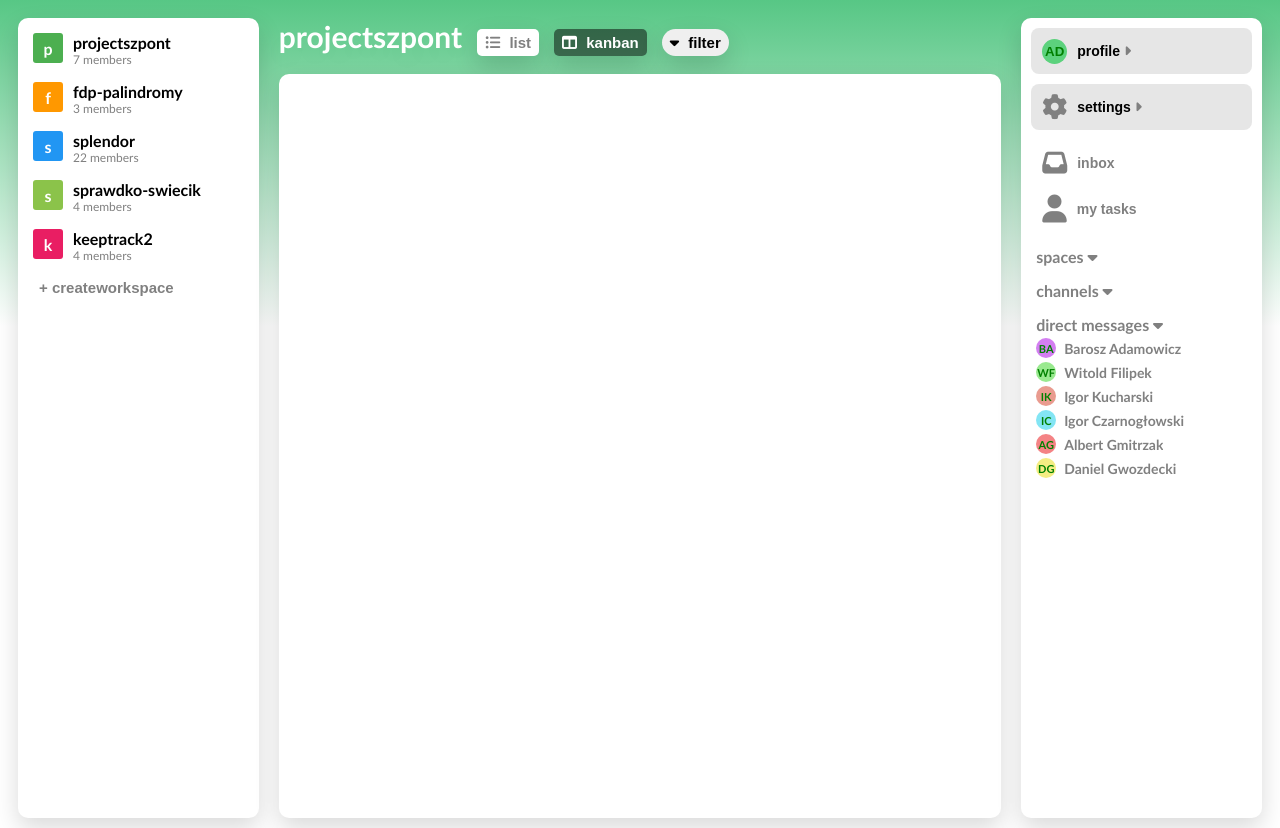
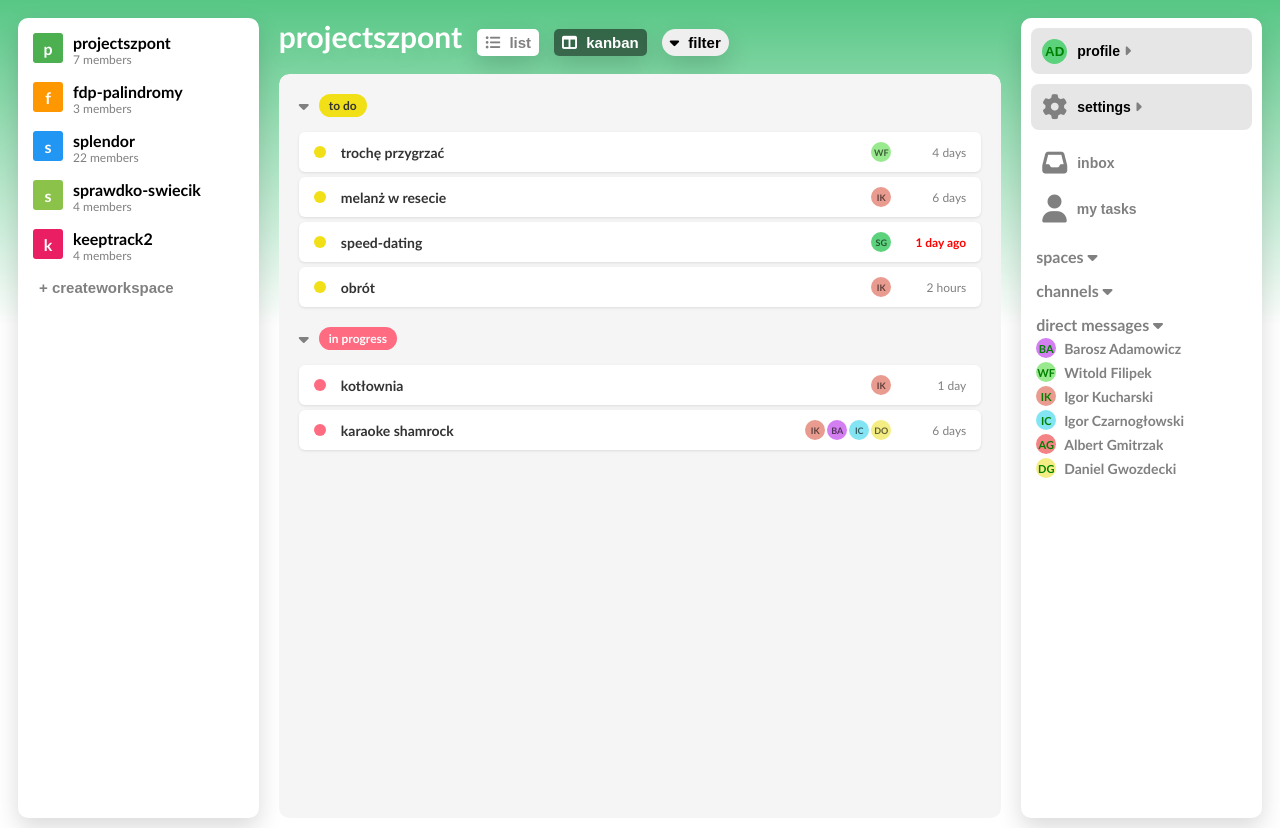
Before and after one commit to cmiband/keeptrack, an Angular app in the folder kp-frontend/: page /home in a window 1280 px wide. Built offline with nearby package versions, Linux system fonts and the light colour scheme; sample sign-in values are in the browser's storage.

Commit message:
zrobilam task-list
zrobilam task-list

```diff
--- a/kp-frontend/src/app/home/home.html
+++ b/kp-frontend/src/app/home/home.html
@@ -1,5 +1,3 @@
-<!-- <p>home works!</p>
-<button (click)="logout()">Logout</button> -->
 <link rel="stylesheet" href="https://cdnjs.cloudflare.com/ajax/libs/font-awesome/6.5.1/css/all.min.css">
 <div class="container">
     <div class="box side-box">
@@ -29,7 +27,15 @@
                 <i class="fas fa-caret-down"></i> filter
             </button>
         </div>
-        <div class="box middle-box"></div>
+
+        <div class="box middle-box" style="background-color: transparent; box-shadow: none;">
+            @if (activebutton === 'list') {
+                <app-task-list></app-task-list>
+            }
+            @if (activebutton === 'kanban') {
+                <div style="padding: 20px; color: white;">Widok Kanban w przygotowaniu...</div>
+            }
+        </div>
     </div>
 
     <div class="box side-box">
--- a/kp-frontend/src/app/home/home.ts
+++ b/kp-frontend/src/app/home/home.ts
@@ -1,10 +1,12 @@
 import { Component, inject } from '@angular/core';
 import { Router } from '@angular/router';
 import { AuthService } from '../auth.service';
+import { TaskList} from '../task-list/task-list';
 
 @Component({
   selector: 'app-home',
-  imports: [],
+  standalone: true,
+  imports: [TaskList],
   templateUrl: './home.html',
   styleUrl: './home.css',
 })
--- /dev/null
+++ b/kp-frontend/src/app/task-list/task-list.css
@@ -0,0 +1,125 @@
+.task-list-container {
+  padding: 20px;
+  background-color: #f5f5f5;
+  height: 100%;
+  overflow-y: auto;
+  border-radius: 10px;
+}
+
+.status-section {
+  margin-bottom: 20px;
+}
+
+.status-header {
+  display: flex;
+  align-items: center;
+  gap: 10px;
+  margin-bottom: 15px;
+  cursor: pointer;
+  color: gray;
+  font-weight: bold;
+}
+
+.status-badge {
+  background-color: #f1e018; /* Zółty domyślnie dla 'to do' */
+  color: #333;
+  padding: 4px 10px;
+  border-radius: 12px;
+  font-size: 12px;
+  font-weight: bold;
+}
+
+.in-progress-badge {
+  background-color: #ff6b81; /* Różowy dla in progress */
+  color: white;
+}
+
+.drop-zone {
+  min-height: 40px; /* Musi mieć wysokość, żeby dało się zrzucić taska gdy jest pusto */
+  display: flex;
+  flex-direction: column;
+  gap: 5px;
+}
+
+.empty-drop-zone {
+  color: #aaa;
+  font-size: 12px;
+  padding: 10px;
+  text-align: center;
+  border: 1px dashed #ccc;
+  border-radius: 5px;
+}
+
+.task-card {
+  display: flex;
+  align-items: center;
+  background-color: white;
+  padding: 10px 15px;
+  border-radius: 6px;
+  box-shadow: 0 1px 3px rgba(0,0,0,0.1);
+  cursor: grab;
+}
+
+.task-card:active {
+  cursor: grabbing;
+}
+
+/* Wariacje kolorystyczne kropki zależnie od statusu, w którym się znajduje */
+.status-dot {
+  width: 12px;
+  height: 12px;
+  border-radius: 50%;
+  margin-right: 15px;
+}
+.dot-yellow { background-color: #f1e018; }
+.dot-pink { background-color: #ff6b81; }
+
+.task-title {
+  font-weight: bold;
+  font-size: 14px;
+  color: #333;
+  flex-grow: 1; /* Popycha resztę elementów do prawej */
+}
+
+.assignees {
+  display: flex;
+  gap: 2px;
+  margin-right: 15px;
+}
+
+.assignee-avatar {
+  width: 20px;
+  height: 20px;
+  border-radius: 50%;
+  display: flex;
+  justify-content: center;
+  align-items: center;
+  font-size: 9px;
+  font-weight: bold;
+  color: rgba(0,0,0,0.6);
+}
+
+.due-date {
+  font-size: 12px;
+  color: gray;
+  min-width: 60px;
+  text-align: right;
+}
+
+.overdue {
+  color: red;
+  font-weight: bold;
+}
+
+/* Klasy pomocnicze dodawane automatycznie przez Angular CDK podczas przeciągania */
+.cdk-drag-preview {
+  box-sizing: border-box;
+  border-radius: 6px;
+  box-shadow: 0 5px 15px rgba(0,0,0,0.15);
+}
+.cdk-drag-placeholder {
+  opacity: 0.3;
+}
+.cdk-drag-animating {
+  transition: transform 250ms cubic-bezier(0, 0, 0.2, 1);
+}
--- /dev/null
+++ b/kp-frontend/src/app/task-list/task-list.html
@@ -0,0 +1,45 @@
+<div class="task-list-container" cdkDropListGroup>
+  @for (status of statuses; track status) {
+    <div class="status-section">
+      <div class="status-header" (click)="toggleSection(status)">
+        <i class="fas" [class.fa-caret-down]="!collapsedSections[status]" [class.fa-caret-right]="collapsedSections[status]"></i>
+        <span class="status-badge" [class.in-progress-badge]="status === 'in progress'">
+          {{ status }}
+        </span>
+      </div>
+
+      @if (!collapsedSections[status]) {
+        <div
+          class="drop-zone"
+          cdkDropList
+          [cdkDropListData]="tasksByStatus[status]"
+          (cdkDropListDropped)="drop($event)">
+
+          @for (task of tasksByStatus[status]; track task.id) {
+            <div class="task-card" cdkDrag>
+              <div class="status-dot" [class.dot-yellow]="status === 'to do'" [class.dot-pink]="status === 'in progress'"></div>
+
+              <div class="task-title">{{ task.title }}</div>
+
+              <div class="assignees">
+                @for (assignee of task.assignees; track assignee.initials) {
+                  <div class="assignee-avatar" [style.backgroundColor]="assignee.color">
+                    {{ assignee.initials }}
+                  </div>
+                }
+              </div>
+
+              <div class="due-date" [class.overdue]="task.isOverdue">
+                {{ task.dueText }}
+              </div>
+            </div>
+          }
+
+          @if (tasksByStatus[status].length === 0) {
+            <div class="empty-drop-zone">Brak zadań w tym statusie</div>
+          }
+        </div>
+      }
+    </div>
+  }
+</div>
--- /dev/null
+++ b/kp-frontend/src/app/task-list/task-list.ts
@@ -0,0 +1,70 @@
+import { Component } from '@angular/core';
+import { CommonModule } from '@angular/common';
+import { CdkDragDrop, DragDropModule, moveItemInArray, transferArrayItem } from '@angular/cdk/drag-drop';
+
+interface Assignee {
+  initials: string;
+  color: string;
+}
+
+interface Task {
+  id: string;
+  title: string;
+  assignees: Assignee[];
+  dueText: string;
+  isOverdue?: boolean;
+}
+
+@Component({
+  selector: 'app-task-list',
+  standalone: true,
+  imports: [CommonModule, DragDropModule],
+  templateUrl: './task-list.html',
+  styleUrl: './task-list.css'
+})
+export class TaskList {
+  collapsedSections: { [key: string]: boolean } = {
+    'to do': false,
+    'in progress': false
+  };
+
+  tasksByStatus: { [key: string]: Task[] } = {
+    'to do': [
+      { id: '1', title: 'trochę przygrzać', assignees: [{ initials: 'WF', color: '#99E98F' }], dueText: '4 days' },
+      { id: '2', title: 'melanż w resecie', assignees: [{ initials: 'IK', color: '#E99B8F' }], dueText: '6 days' },
+      { id: '3', title: 'speed-dating', assignees: [{ initials: 'SG', color: '#5CD27D' }], dueText: '1 day ago', isOverdue: true },
+      { id: '4', title: 'obrót', assignees: [{ initials: 'IK', color: '#E99B8F' }], dueText: '2 hours' }
+    ],
+    'in progress': [
+      { id: '5', title: 'kotłownia', assignees: [{ initials: 'IK', color: '#E99B8F' }], dueText: '1 day' },
+      {
+        id: '6', title: 'karaoke shamrock', assignees: [
+          { initials: 'IK', color: '#E99B8F' }, { initials: 'BA', color: '#D37EF1' },
+          { initials: 'IC', color: '#83E5F4' }, { initials: 'DO', color: '#F4ED83' }
+        ], dueText: '6 days'
+      }
+    ]
+  };
+
+
+  statuses = ['to do', 'in progress'];
+
+  toggleSection(status: string) {
+    this.collapsedSections[status] = !this.collapsedSections[status];
+  }
+
+  drop(event: CdkDragDrop<Task[]>) {
+    if (event.previousContainer === event.container) {
+
+      moveItemInArray(event.container.data, event.previousIndex, event.currentIndex);
+    } else {
+
+      transferArrayItem(
+        event.previousContainer.data,
+        event.container.data,
+        event.previousIndex,
+        event.currentIndex,
+      );
+    }
+  }
+}
```
Also changed, not shown: 1 other file (tests, documents, lock files or other folders).
